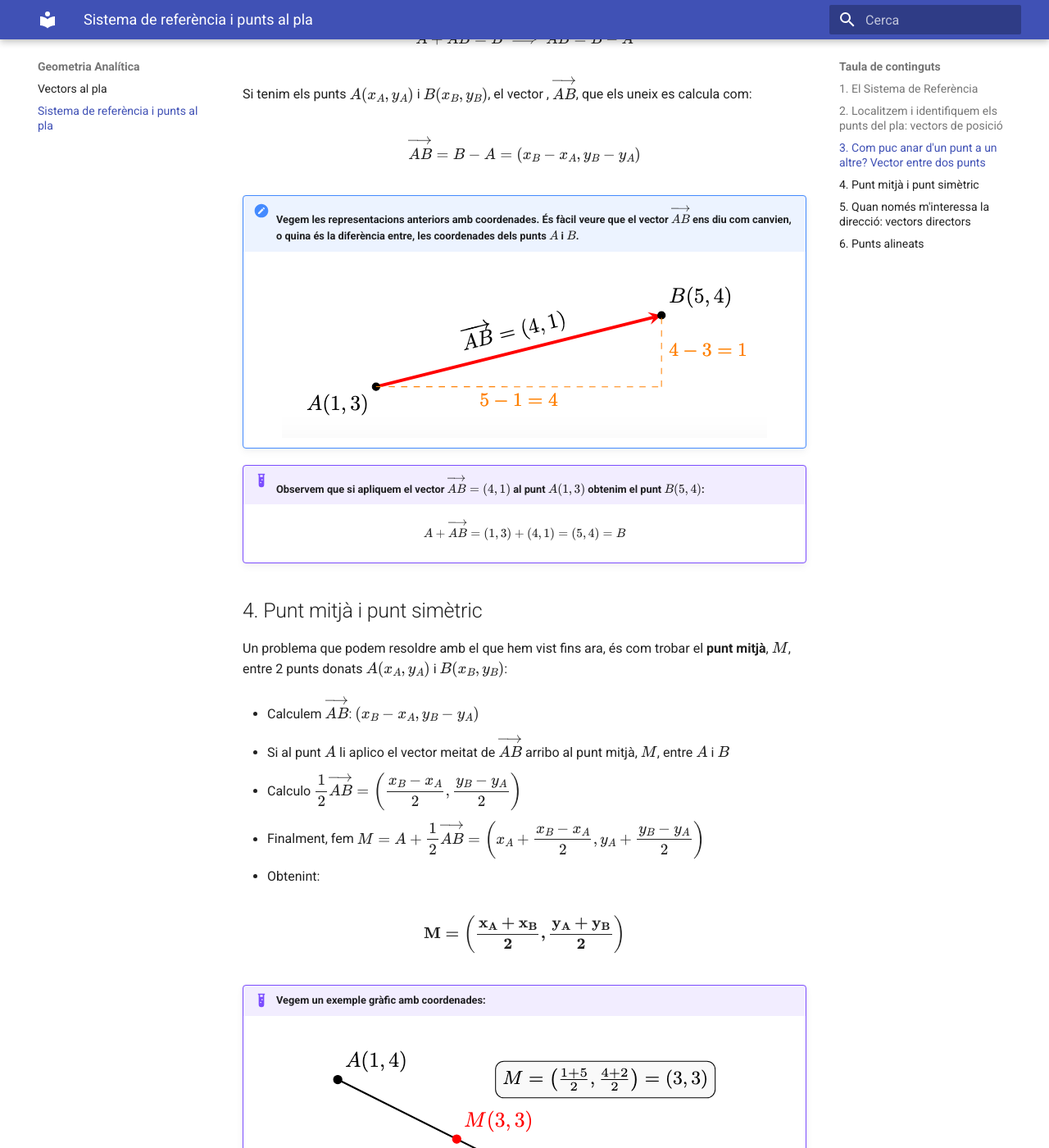
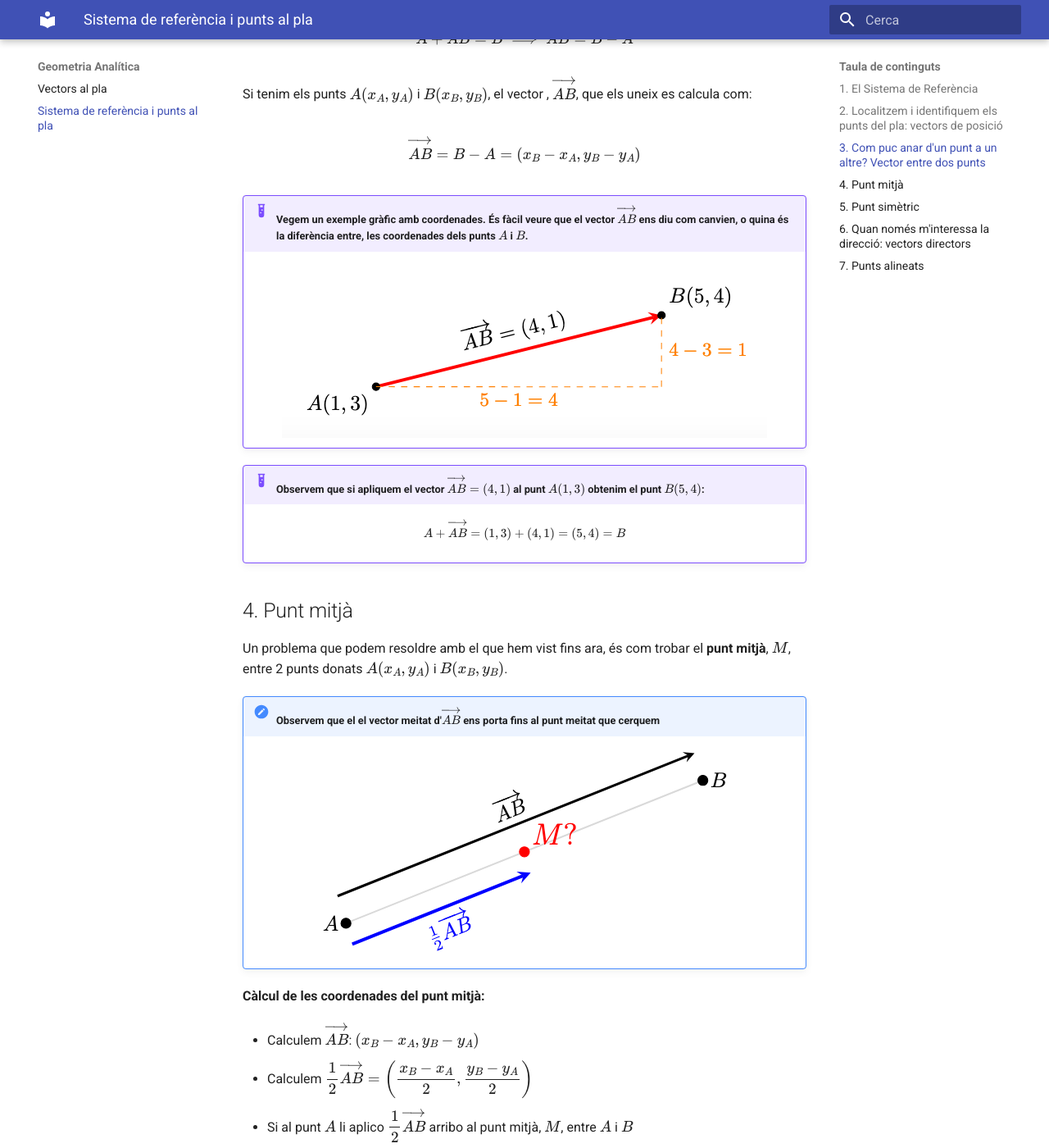
Before and after one commit to irazuzta/MatematiquesBat, an MkDocs documentation site: the page built from docs/geometria/geometria_pla.md, in a window 1280 px wide and 1400 px high, scrolled down 3224 px. Shown: the whole window at 82% size. Built offline with MkDocs 1.6.1 and Material for MkDocs 9.7.7, drawn with Linux system fonts in a browser that asks for light colours; some of the changed text lies outside the part shown.

Commit message:
Apartat de sistema de referència i punts_5

```diff
--- a/docs/geometria/geometria_pla.md
+++ b/docs/geometria/geometria_pla.md
@@ -19,9 +19,9 @@
 
 **Com ho fem?** Per a qualsevol punt $A$ del pla, hi ha un **únic vector** que surt d'$O$ (extrem inicial) i arriba a $A$ (extrem final). Associem, doncs, aquest vector al punt $A$.
 D'aquest tipus de vectors en diem **vectors de posició** i utilitzem la notació $\overrightarrow{OA}$ per anomenar-los.
-**Com assignem coordenades al punt?** Com el vector $\overrightarrow{OA}$, amb components $(a,b)$, està unívocament vinculat al punt $A$, assignem aquestes mateixes components com a coordenades del punt. Ho escrivim: $\mathbf{A(a,b)}$.
+**Com assignem coordenades al punt?** Com el vector $\overrightarrow{OA}$, amb components $(a,b)$, està unívocament vinculat al punt $A$ (respecte $O$), assignem aquestes mateixes components com a coordenades del punt. Ho escrivim: $\mathbf{A(a,b)}$.
 
-!!! Note "Al següent gràfic observem com el vector $\overrightarrow{OP}$ "apunta" des de l'origen $O$ al punt $P$. Les components del vector $\overrightarrow{OP}$ les associem com a coordenades del punt $P$"
+!!! Example "Al següent exemple gràfic observem com el vector $\overrightarrow{OP}$ "apunta" des de l'origen $O$ al punt $P$. Les components del vector $\overrightarrow{OP}$ les associem com a coordenades del punt $P$"
     ![vector de posicio](../img/vector_posicio.png)
 
 !!! Tip "Si hi pensem, aquestes coordenades dels punts són exactament iguals a les que hem fet servir sempre quan representem punts a partir dels eixos de coordenades cartesians. Això és perquè utilitzem una base ortonormal i, de fet, ens facilita la representació i els càlculs. Si la base fos una altra, això no seria així!"
@@ -33,7 +33,7 @@
 !!! Note "Al següent gràfic observem com el vector $\overrightarrow{AB}$ té com a inici $A$ i com a extrem final $B$"
     ![vector entre dos punts](../img/vector_dos_punts.png)
 
-**Què ens diu el vector $\mathbf{\overrightarrow{AB}}$ ?** El vector $\overrightarrow{AB}$ ens diu com arribar del punt $A$ al punt $B$, o sigui, com m'he de moure des d'$A$ per arribar $B$. Si ho mirem vectorialment i tal com interpretem la suma de vectors ja ho veiem:
+**Què ens diu el vector $\mathbf{\overrightarrow{AB}}$?** El vector $\overrightarrow{AB}$ ens diu com arribar del punt $A$ al punt $B$, o sigui, com m'he de moure des d'$A$ per arribar $B$. Si ho mirem vectorialment i tal com interpretem la suma de vectors ja ho veiem:
 
 $$\overrightarrow{OA} + \overrightarrow{AB} = \overrightarrow{OB}$$
 
@@ -54,26 +54,33 @@
 
 $$\overrightarrow{AB} = B - A = (x_B - x_A, y_B - y_A)$$
 
-!!! Note "Vegem les representacions anteriors amb coordenades. És fàcil veure que el vector $\overrightarrow{AB}$ ens diu com canvien, o quina és la diferència entre, les coordenades dels punts $A$ i $B$."
+!!! Example "Vegem un exemple gràfic amb coordenades. És fàcil veure que el vector $\overrightarrow{AB}$ ens diu com canvien, o quina és la diferència entre, les coordenades dels punts $A$ i $B$."
     ![vector entre dos punts](../img/vector_dos_punts_3.png)
 
 !!! Example "Observem que si apliquem el vector $\overrightarrow{AB}=(4,1)$ al punt $A(1,3)$ obtenim el punt $B(5,4)$:"
 
     $$A+\overrightarrow{AB} = (1,3)+(4,1)=(5,4)=B$$
 
-##4. Punt mitjà i punt simètric
-Un problema que podem resoldre amb el que hem vist fins ara, és com trobar el **punt mitjà**, $M$, entre 2 punts donats $A(x_A,y_A)$ i $B(x_B,y_B)$:
+##4. Punt mitjà
+Un problema que podem resoldre amb el que hem vist fins ara, és com trobar el **punt mitjà**, $M$, entre 2 punts donats $A(x_A,y_A)$ i $B(x_B,y_B)$.
+
+!!! Note "Observem que el el vector meitat d'$\overrightarrow{AB}$ ens porta fins al punt meitat que cerquem"
+    ![vector meitat entre dos punts](../img/punt_mitja_vector.png)
+
+**Càlcul de les coordenades del punt mitjà:**
 
 * Calculem $\overrightarrow{AB}$: $(x_B-x_A,y_B-y_A)$
-* Si al punt $A$ li aplico el vector meitat de $\overrightarrow{AB}$ arribo al punt mitjà, $M$, entre $A$ i $B$
-* Calculo $\displaystyle\frac{1}{2}\overrightarrow{AB}=\left(\frac{x_B-x_A}{2},\frac{y_B-y_A}{2}\right)$
-* Finalment, fem $M=A+\displaystyle\frac{1}{2}\overrightarrow{AB}=\left( x_A+\frac{x_B-x_A}{2}, y_A+\frac{y_B-y_A}{2} \right)$
+* Calculem $\displaystyle\frac{1}{2}\overrightarrow{AB}=\left(\frac{x_B-x_A}{2},\frac{y_B-y_A}{2}\right)$
+* Si al punt $A$ li aplico $\displaystyle\frac{1}{2}\overrightarrow{AB}$ arribo al punt mitjà, $M$, entre $A$ i $B$
+* Fem $M=A+\displaystyle\frac{1}{2}\overrightarrow{AB}=\left( x_A+\frac{x_B-x_A}{2}, y_A+\frac{y_B-y_A}{2} \right)$
 * Obtenint:
 
 $$\mathbf{M=\left( \frac{x_A+x_B}{2},\frac{y_A+y_B}{2} \right)}$$
 
 !!! Example "Vegem un exemple gràfic amb coordenades:"
     ![vector entre dos punts](../img/punt_mig.png)
+
+##5. Punt simètric
 
 Una variant del problema anterior és com trobar el **punt simètric**, $P'$, d'un punt $P(x_P,y_P)$, respecte d'un punt de simetria, $S(x_S,y_S)$. En lloc d'aplicar el vector meitat, apliquem el vector doble:
 
@@ -128,7 +135,7 @@
 !!! Note "En la següent representació podem veure que el vector  $\overrightarrow{AB}$ el podem entendre com el vector director $\vec{d}$ de la recta que conté a $A$ i $B$"
     ![vector director](../img/vector_director_dos_punts.png)
 
-##6. Punts alineats
+##7. Punts alineats
 
 Amb tot el que tenim, ja podem fer front a un altre problema: donats tres punts qualssevol $A$, $B$ i $C$ volem saber si estan alineats o no.
 **Què passa si estan alineats?** Si els tres punts estan alineats els vectors $\overrightarrow{AB}$ i $\overrightarrow{BC}$ (o $\overrightarrow{AC}$) tenen la mateixa direcció, o sigui són proporcionals, i aquesta és la condició que ens permet comprovar si estan alineats o no.
```
Also changed, not shown: other parts of docs/geometria/geometria_pla.md (+1 -1 lines), docs/img/punt_mitja_vector.png (added).
